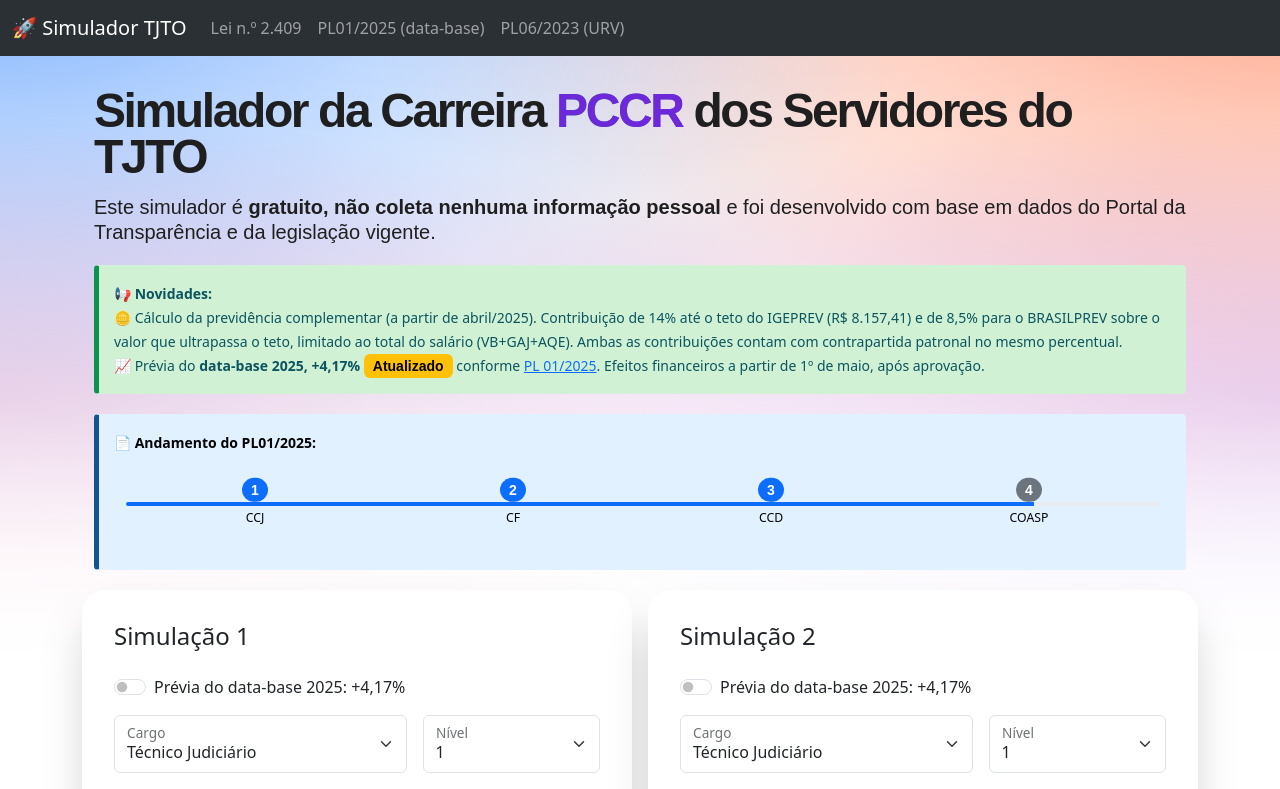
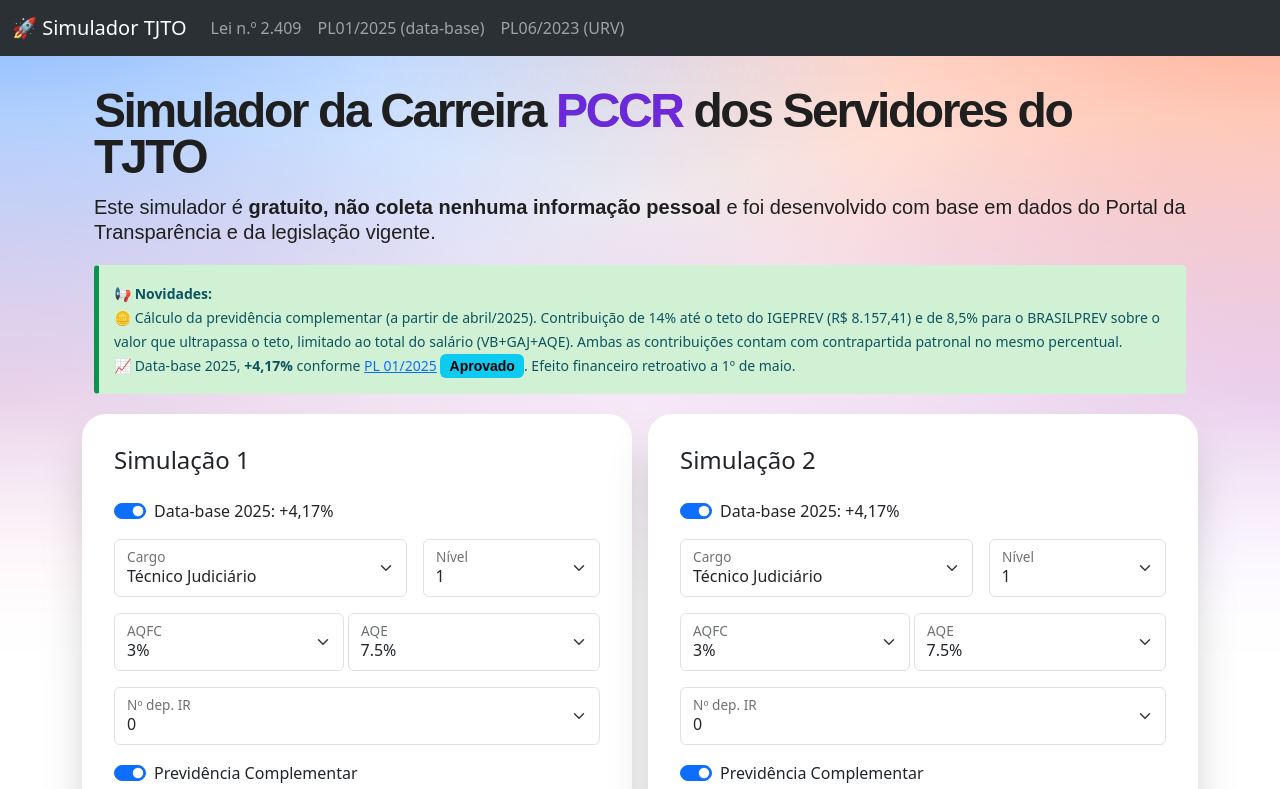
Before and after one commit to guilhermeoq/carreira-tjto, a Vue app: page / in a window 1280 px wide. Shown: the top 789 px of the page. Built offline with nearby package versions, Linux system fonts and the light colour scheme.

Commit message:
feat: database 2025 aprovado

```diff
--- a/src/components/Calculadora.vue
+++ b/src/components/Calculadora.vue
@@ -41,41 +41,11 @@
           🪙 Cálculo da previdência complementar (a partir de abril/2025). Contribuição de 14% até o teto do IGEPREV (R$
           8.157,41) e de 8,5% para o BRASILPREV sobre o valor que ultrapassa o teto, limitado ao total do
           salário (VB+GAJ+AQE). Ambas as contribuições contam com contrapartida patronal no mesmo percentual.<br>
-          📈 Prévia do <strong>data-base 2025, +4,17%</strong> <span class="badge text-bg-warning">Atualizado</span> conforme <a href="https://sapl.al.to.leg.br/materia/11972/documentoacessorio"
-            target="_blank">PL 01/2025</a>. Efeitos financeiros a partir de 1º de maio, após aprovação.<br>
+          📈 Data-base 2025, <strong>+4,17%</strong> conforme <a href="https://sapl.al.to.leg.br/materia/11972/documentoacessorio"
+            target="_blank">PL 01/2025</a> <span class="badge text-bg-info">Aprovado</span>. Efeito financeiro retroativo a 1º de maio.<br>
         </small>
       </div>
 
-      <div class="callout callout-warning">
-        <small><strong>📄 Andamento do PL01/2025:</strong></small>
-        <div class="container my-5">
-                <div class="position-relative">
-                  <div class="progress" style="height: 4px;">
-                    <div class="progress-bar" role="progressbar" style="width: 88%;" aria-valuenow="2" aria-valuemin="0"
-                      aria-valuemax="4"></div>
-                  </div>
-                  <div class="d-flex justify-content-between position-absolute top-0 start-0 w-100"
-                    style="transform: translateY(-50%);">
-                    <div class="text-center" style="width: 25%;">
-                      <div class="badge bg-primary rounded-pill" style="color: white">1</div>
-                      <div class="small mt-1"><small>CCJ</small></div>
-                    </div>
-                    <div class="text-center" style="width: 25%;">
-                      <div class="badge bg-primary rounded-pill" style="color: white">2</div>
-                      <div class="small mt-1"><small>CF</small></div>
-                    </div>
-                    <div class="text-center" style="width: 25%;">
-                      <div class="badge bg-primary rounded-pill" style="color: white">3</div>
-                      <div class="small mt-1"><small>CCD</small></div>
-                    </div>
-                    <div class="text-center" style="width: 25%;">
-                      <div class="badge bg-secondary rounded-pill" style="color: white">4</div>
-                      <div class="small mt-1"><small>COASP</small></div>
-                    </div>
-                  </div>
-                </div>
-              </div>
-      </div>
     </div>
     <div class="d-sm-flex gap-3">
       <div v-for="(calculator, index) in calculators" :key="index" class="calculator">
@@ -84,8 +54,8 @@
           <!-- SWITCH URV -->
           <div class="form-check form-switch mt-4 mb-3">
             <input v-model="calculator.simularURV" class="form-check-input" type="checkbox" role="switch"
-              id="URVSwitch" />
-            <label class="form-check-label" for="URVSwitch">Prévia do data-base 2025: +4,17%</label>
+              id="URVSwitch" defaultChecked />
+            <label class="form-check-label" for="URVSwitch">Data-base 2025: +4,17%</label>
           </div>
           <div class="d-flex justify-content-center gap-3">
             <!-- SELECTION CARGO -->
@@ -655,7 +625,7 @@ export default {
     //Inicializar calculadora
     createCalculator() {
       return {
-        simularURV: false,
+        simularURV: true,
         switchSaude: false,
         cargo: 'tecnico',
         nivel: 1,
```
